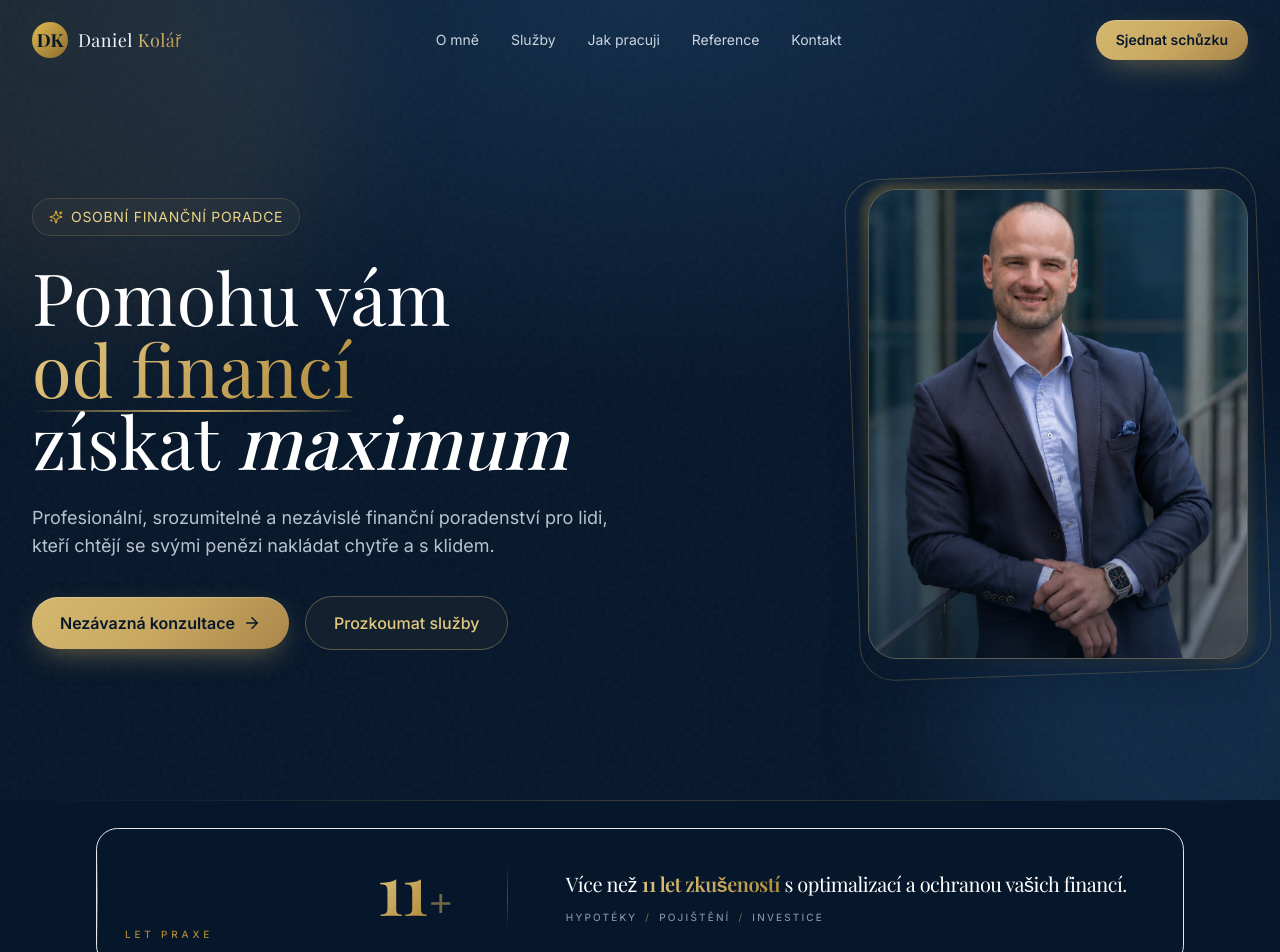
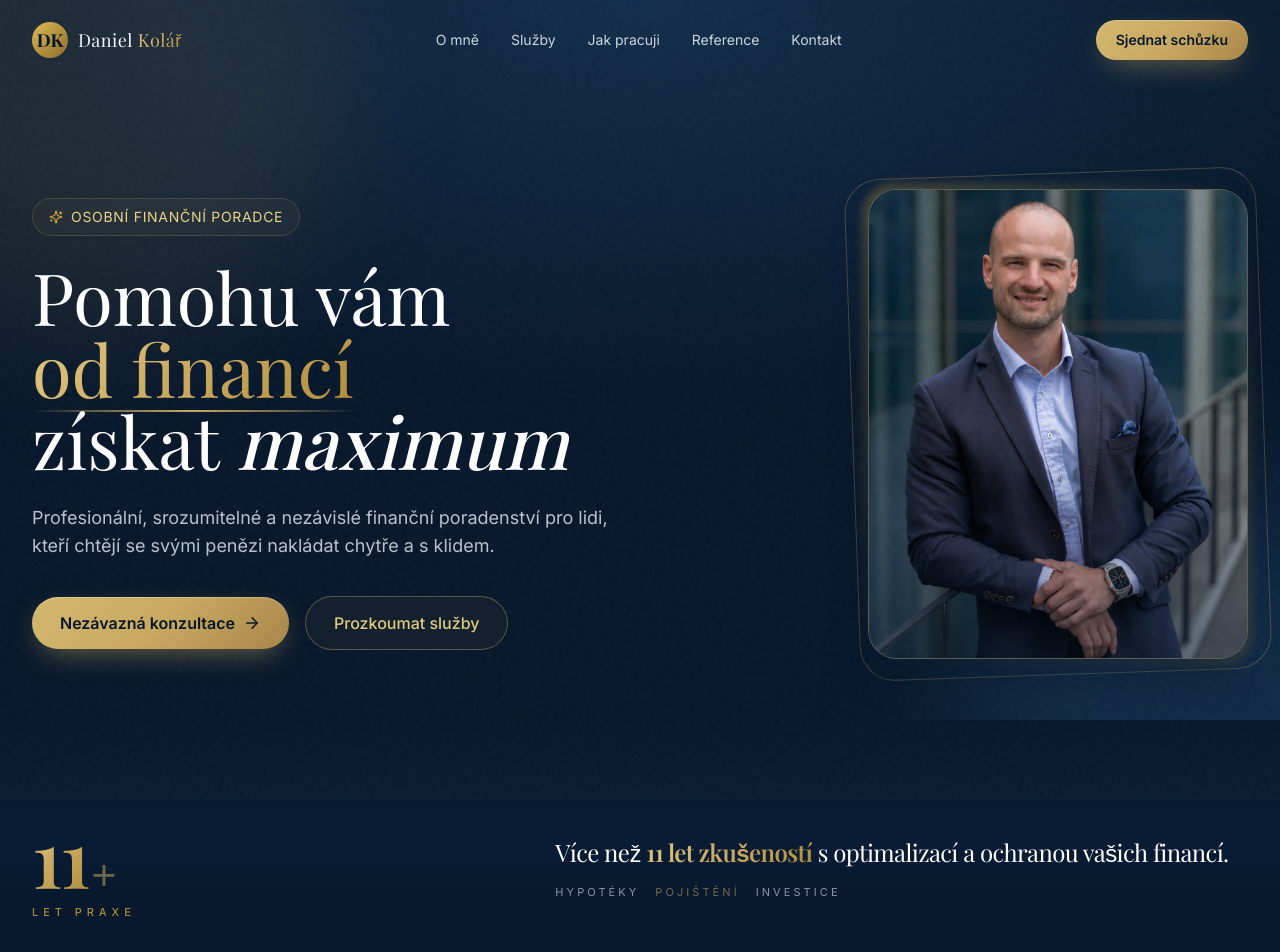
Before and after one commit to DannyKoll/daniel-kolar-web, a Next.js app: page / in a window 1280 px wide. Shown: the top 952 px of the page. Built offline with nearby package versions, Linux system fonts and the light colour scheme.

Commit message:
Make experience divider full bleed

```diff
--- a/components/DividerExperience.jsx
+++ b/components/DividerExperience.jsx
@@ -1,52 +1,47 @@
 export default function DividerExperience() {
   return (
-    <section className="relative bg-navy-950 overflow-hidden">
-      <div className="absolute inset-x-0 -top-10 h-10 bg-gradient-to-b from-transparent to-navy-950 pointer-events-none" />
-      <div className="absolute inset-x-0 -bottom-10 h-10 bg-gradient-to-t from-transparent to-navy-950 pointer-events-none" />
+    <section className="relative -mt-14 sm:-mt-16 lg:-mt-20 bg-navy-950 overflow-hidden">
+      <div className="absolute inset-0 bg-[linear-gradient(180deg,rgba(7,23,43,0)_0%,rgba(12,35,64,0.45)_45%,rgba(7,23,43,0)_100%)]" />
+      <div className="absolute inset-x-0 top-0 h-28 bg-gradient-to-b from-navy-950/10 to-transparent pointer-events-none" />
+      <div className="absolute inset-x-0 bottom-0 h-28 bg-gradient-to-t from-navy-950 to-transparent pointer-events-none" />
+      <div className="absolute left-1/2 top-1/2 h-px w-[min(72rem,78vw)] -translate-x-1/2 bg-gradient-to-r from-transparent via-gold-500/22 to-transparent" />
 
-      <div className="absolute inset-x-0 top-0 h-px bg-gradient-to-r from-transparent via-gold-500/25 to-transparent" />
-
-      <div className="relative max-w-6xl mx-auto px-5 sm:px-8 py-5 sm:py-6 lg:py-7">
-        <div className="relative overflow-hidden rounded-[1.35rem] border border-gold-500/12 bg-navy-900/38 px-5 py-5 sm:px-7 sm:py-6 shadow-card">
-          <div className="absolute inset-y-4 left-0 w-px bg-gradient-to-b from-transparent via-gold-500/60 to-transparent" />
-          <div className="grid sm:grid-cols-12 items-center gap-5 sm:gap-7">
+      <div className="relative max-w-7xl mx-auto px-5 sm:px-8 pt-16 pb-10 sm:pt-20 sm:pb-12 lg:pt-24 lg:pb-14">
+        <div className="grid sm:grid-cols-12 items-center gap-7 sm:gap-10">
           <div className="sm:col-span-4 text-center sm:text-left reveal">
-            <div className="flex items-baseline justify-center sm:justify-end gap-1 leading-none">
+            <div className="flex items-baseline justify-center sm:justify-start gap-1 leading-none">
               <span
                 className="font-display gold-text font-semibold tracking-tight leading-none"
-                style={{ fontSize: "clamp(2.9rem, 5.6vw, 4.35rem)" }}
+                style={{ fontSize: "clamp(3.2rem, 6.4vw, 5rem)" }}
               >
                 11
               </span>
               <span
                 className="font-display numeral-outline leading-none"
-                style={{ fontSize: "clamp(1.4rem, 2.8vw, 2.2rem)" }}
+                style={{ fontSize: "clamp(1.55rem, 3vw, 2.45rem)" }}
               >
                 +
               </span>
             </div>
-            <div className="mt-1 text-[10px] tracking-[0.38em] uppercase text-gold-400/80 font-medium">
+            <div className="mt-1 sm:mt-2 text-[10px] sm:text-[11px] tracking-[0.45em] uppercase text-gold-400/80 font-medium">
               Let praxe
             </div>
           </div>
 
           <div className="hidden sm:flex sm:col-span-1 justify-center">
-              <div className="h-14 lg:h-16 w-px bg-gradient-to-b from-transparent via-gold-500/35 to-transparent" />
+            <div className="h-16 lg:h-20 w-px bg-gradient-to-b from-transparent via-gold-500/36 to-transparent" />
           </div>
 
           <div className="sm:col-span-7 text-center sm:text-left reveal">
-              <p className="font-display text-base sm:text-lg lg:text-xl text-white leading-[1.32] tracking-tight">
+            <p className="font-display text-lg sm:text-xl lg:text-2xl text-white leading-[1.3] tracking-tight max-w-3xl">
               Více než{" "}
               <span className="gold-text font-semibold">11 let zkušeností</span>{" "}
               s&nbsp;optimalizací a&nbsp;ochranou vašich&nbsp;financí.
             </p>
-              <div className="mt-3 flex flex-wrap justify-center sm:justify-start gap-2 text-[10px] tracking-[0.22em] uppercase text-slate-400">
+            <div className="mt-4 flex flex-wrap justify-center sm:justify-start gap-x-4 gap-y-2 text-[10px] sm:text-[11px] tracking-[0.28em] uppercase text-slate-400/90">
               <span>Hypotéky</span>
-                <span className="text-gold-500/60">/</span>
-                <span>Pojištění</span>
-                <span className="text-gold-500/60">/</span>
+              <span className="text-gold-500/55">Pojištění</span>
               <span>Investice</span>
-              </div>
             </div>
           </div>
         </div>
```
Lines whose indentation alone changed are shown as unchanged.
